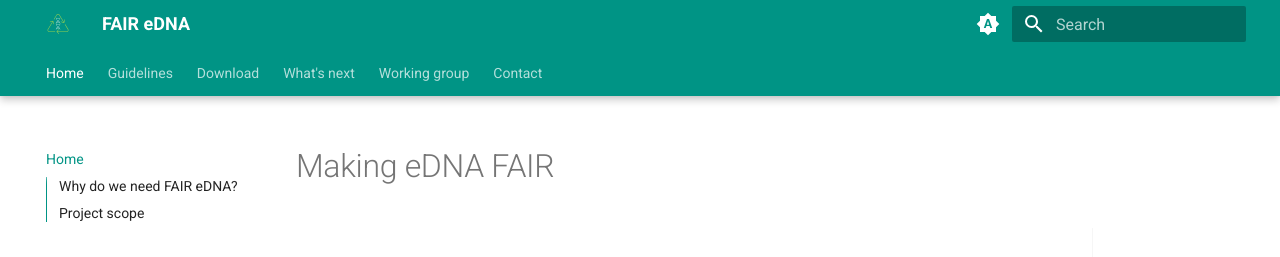
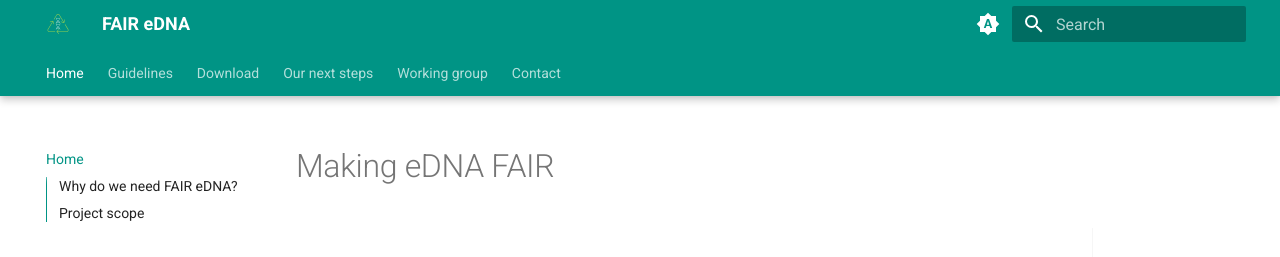
Before and after one commit to FAIR-eDNA/FAIR-eDNA.github.io, an MkDocs documentation site: the page built from docs/index.md, in a window 1280 px wide. Shown: the top 257 px of the page. Built offline with MkDocs 1.6.1 and Material for MkDocs 9.7.7, drawn with Linux system fonts in a browser that asks for light colours.

Commit message:
Update mkdocs.yml

```diff
--- a/mkdocs.yml
+++ b/mkdocs.yml
@@ -4,7 +4,7 @@ nav:
   - Home: index.md
   - Guidelines: guidelines.md
   - Download: download.md
-  - What's next: next.md
+  - Our next steps: next.md
   - Working group: workinggroup.md
   - Contact: contact.md
 theme:
```
